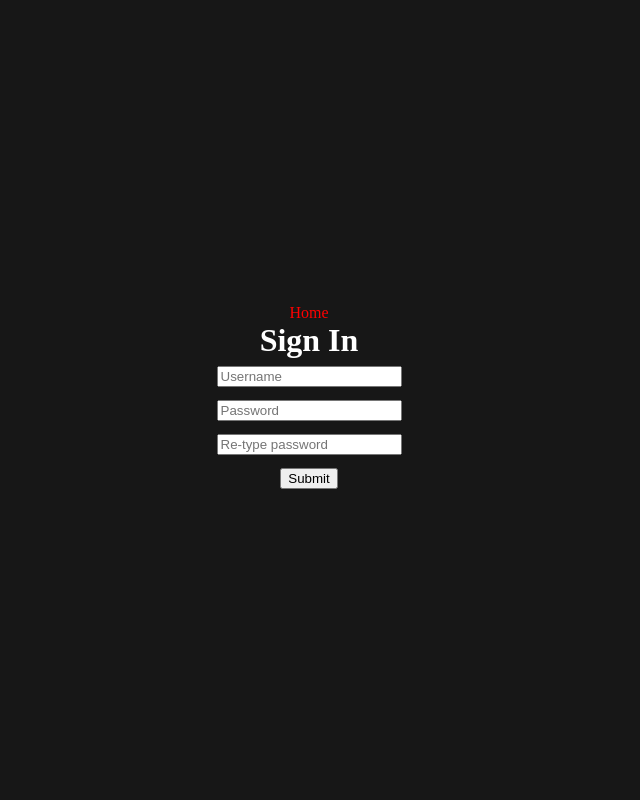
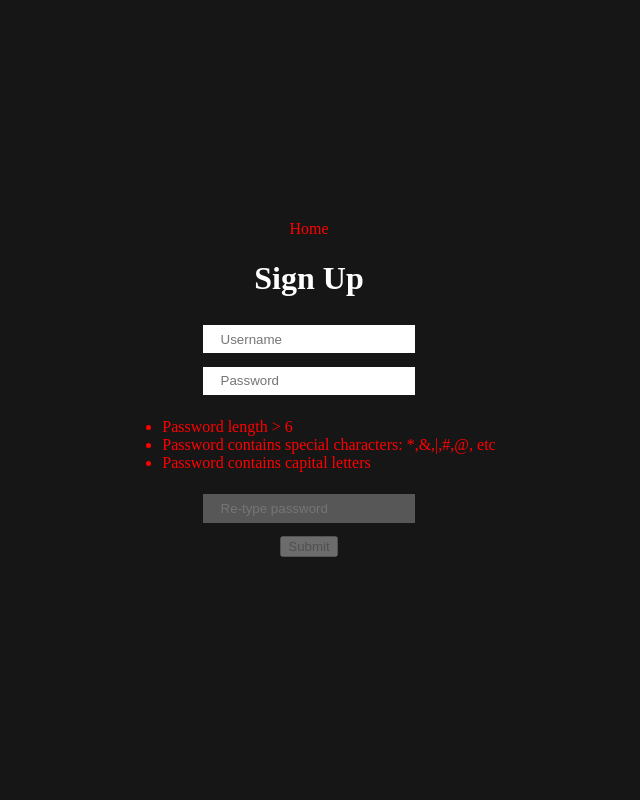
Before and after one commit to bluskigh/ajax_login, a Flask app: page /signup in a window 1280 px wide. Shown: the whole page, without its empty margins (331-971 px from the left). Run offline with Flask 2, Linux system fonts and the light colour scheme.

Commit message:
Structure done, need to style

```diff
--- a/app.py
+++ b/app.py
@@ -3,9 +3,10 @@ TODO:
     - Use JWTs when signing in the user / deleting user account (validity)
     - ajax api calls to to get information
 """
-from flask import Flask, redirect, session, render_template, request
+from flask import Flask, redirect, session, render_template, request, jsonify, flash
 from flask_migrate import Migrate
 from flask_sqlalchemy import SQLAlchemy
+from werkzeug.security import generate_password_hash, check_password_hash
 
 # init app with current directory name
 app = Flask(__name__)
@@ -30,6 +31,8 @@ class User(db.Model):
 
 @app.route('/')
 def index():
+    if session.get('userid'):
+        return render_template('signedin.html')
     return render_template('home.html')
 
 @app.route('/signin')
@@ -39,8 +42,16 @@ def signin():
 def signin_submission():
     username = request.form.get('username')
     password = request.form.get('password')
-    print(username, password)
-    return redirect('/signin')
+    user = db.session.query(User).filter(User.username==username).one_or_none()
+    if user is None:
+        flash('User was not found...', 'error');
+    if not check_password_hash(user.password, password):
+        flash('Invalid password', 'error')
+        return redirect('/signin')
+
+    flash('Signed in!', 'success')
+    session['userid'] = user.id
+    return redirect('/')
 
 @app.route('/signup')
 def signup():
@@ -48,4 +59,62 @@ def signup():
 
 @app.route('/signup', methods=['POST'])
 def signup_submission():
-    pass
+    """
+    Not to be used as an api call, used after form is submitted.
+    """
+    username = request.form.get('username')
+    password = request.form.get('password')
+    confirmation = request.form.get('confirmation')
+    # attempt to find the user
+    user = db.session.query(User).filter(User.username==username).one_or_none()
+    if user is not None:
+        flash('Username already in use', 'error')
+        return redirect('/signup')
+
+    # check password with confirmation
+    if password is None:
+        flash('Did not provide password', 'error')
+        return redirect('/signup')
+    if confirmation is None:
+        flash('Did not provide confirmation.', 'error')
+        return redirect('/signup')
+    if password != confirmation:
+        # TODO: try returning the password and confirmation, but hide let user hover over to see them
+        flash('Password and confirmation do not match', 'error')
+        return redirect('/signup')
+
+    try:
+        # create new user
+        pw_hash = generate_password_hash(password)
+        # transient stage
+        user = User(username=username, password=pw_hash)
+        # pending stage
+        db.session.add(user)
+        # committed stage
+        db.session.commit()
+        flash('user created.', 'success')
+        return redirect('/')
+    except Exception as e:
+        print(e)
+        db.session.rollback()
+        flash('Internal server error.', 'info')
+        return redirect('/signup')
+
+#---
+# Api Calls
+#---
+@app.route('/username_exists/<string:username>')
+def check_username(username):
+    if len(username) == 0:
+        return jsonify({'message': 'Please provide a valid username.'}), 401
+
+    user = db.session.query(User).filter(User.username==username).one_or_none()
+    if user is not None:
+        return jsonify({'exists': True}), 404
+    return jsonify({'exists': False}), 200
+
+@app.route('/signout')
+def signout():
+    session.clear()
+    flash('You\'re now signed out', 'info')
+    return redirect('/')
--- a/config.py
+++ b/config.py
@@ -4,3 +4,5 @@ SQLALCHEMY_DATABASE_URI='postgresql://temp:1234@localhost:5432/ajax_login'
 # temp:1234 <- your username and password
 # domain/port
 # database name
+
+SECRET_KEY="something"
--- a/requirements.txt
+++ b/requirements.txt
@@ -1,3 +1,4 @@
 Flask==1.1.2
 SQLAlchemy==1.4.9
 FLask-Migrate==2.7.0
+Werkzeug==1.0.1
--- a/static/css/form.css
+++ b/static/css/form.css
@@ -1,10 +1,6 @@
-body, html, h1, form { margin: 0; padding: 0; }
-
-body { background: rgb(23, 23, 23); color: white; overflow-x: hidden; overflow-y: hidden; }
-
 form {
-    height: 100vh;
-    width: 100vw;
+    height: 100%;
+    width: 100%;
     display: flex;
     flex-direction: column;
     align-items: center;
@@ -15,3 +11,13 @@ input,button {
 }
 
 a { color: red; text-decoration: none; }
+
+input {
+    border: none;
+    padding: .5em 1.3em;
+}
+.bad-input { border: 2px solid red; }
+.good-input { border: 5px solid green; }
+
+.good_pw { color: green; }
+.error_pw { color: red; }
--- /dev/null
+++ b/static/css/index.css
@@ -0,0 +1,25 @@
+html, body { margin: 0; padding: 0; overflow-x: hidden; overflow-y: hidden; }
+body {
+    background: rgb(23, 22, 22);
+    color: white;
+}
+#main {
+    height: 100vh;
+    width: 100vw;
+    display: flex;
+    align-items: center;
+    justify-content: center;
+}
+
+.flash {
+    top: 0;
+    position: absolute;
+    height: 10vh;
+    width: 100vw;
+    /*Default background colors*/
+    background: white;
+    color: black;
+}
+.success { background: green; color: black; }
+.error { background: darkred; color: white; }
+.info { background: darkblue; color: white; }
--- /dev/null
+++ b/static/js/signup.js
@@ -0,0 +1,109 @@
+const nameInput = document.querySelector("[name=username]");
+const passwordInput = document.querySelector("[name=password]");
+const confirmationInput = document.querySelector("[name=confirmation]");
+const submitButton = document.querySelector("form button");
+submitButton.disabled = true;
+confirmationInput.disabled = true;
+
+var checking = false;
+
+const removeGoodInput = (item) => { item.classList.remove("good-input"); item.classList.add("bad-input"); }
+const addGoodInput = (item) => { item.classList.add("good-input"); item.classList.remove("bad-input"); }
+
+const checkUsername = async () => {
+    console.log("started to check");
+    checking = true;
+    var result = await fetch('/username_exists/'+nameInput.value);
+    result = await result.json();
+    console.log(result);
+    console.log("got result");
+    if (result.exists) {
+        removeGoodInput(nameInput);
+    } else {
+        addGoodInput(nameInput);
+    }
+    console.log("done checking");
+    checking = false;
+}
+
+// checking while typing
+nameInput.addEventListener("keyup", function() {
+    if (this.value.length > 6) {
+        if (!checking) {
+            // start checking the database
+            checkUsername();
+        } else { }
+    } else { nameInput.classList.remove("bad-input"); nameInput.classList.remove("good-input"); }
+});
+
+// one last check
+nameInput.addEventListener("focusout", function() {
+    checkUsername();
+});
+
+
+
+const pw_conditions = document.querySelector("#password_conditions");
+const pw_length_cond = pw_conditions.querySelector("li");
+const pw_special_cond = pw_conditions.querySelector("li:nth-child(2)");
+const pw_capital_cond = pw_conditions.querySelector("li:nth-child(3)");
+
+const addGood = (item) => {
+    item.classList.remove("error_pw");
+    item.classList.add("good_pw");
+}
+const removeGood = (item) => {
+    item.classList.remove("good_pw");
+    item.classList.add("error_pw");
+}
+
+const contains = (text) => {
+    var pair = [false, false];
+    for (const letter of text) {
+        const code = letter.charCodeAt(0);
+        if ((code >= 32 && code <= 47) || (code >= 58 && code <= 54) || (code >= 91 && code <= 96)) {
+            pair[0] = true;
+        }
+        if (code >= 65 && code <= 90) {
+            pair[1] = true;
+        }
+        if (pair[0] && pair[1])
+            return pair;
+    }
+    return pair;
+}
+
+passwordInput.addEventListener("keyup", function() {
+    if (this.value.length > 6) {
+        addGood(pw_length_cond);
+        const pair = contains(this.value);
+        if (pair[0]) { addGood(pw_special_cond) } else { removeGood(pw_special_cond); return; }
+        if (pair[1]) { addGood(pw_capital_cond) } else { removeGood(pw_capital_cond); return; }
+        confirmationInput.disabled ? confirmationInput.disabled = false : 0;
+    } else {
+        removeGood(pw_length_cond);
+        removeGood(pw_special_cond);
+        removeGood(pw_capital_cond);
+        removeGoodInput(confirmationInput);
+        confirmationInput.value = "";
+        confirmationInput.disabled = true;
+    }
+});
+
+passwordInput.addEventListener("focusout", function() {
+    this.value.length < 6 ? removeGood(pw_length_cond) : 0;
+    const pair = contains(this.value);
+    !pair[0] ? removeGood(pw_special_cond) : 0;
+    !pair[1] ? removeGood(pw_capital_cond) : 0;
+    if (pair[0] && pair[1] && this.value.length > 6) {
+        confirmationInput.disabled = false;
+        submitButton.disabled = false;
+    } else { submitButton.disabled = true; }
+});
+
+confirmationInput.addEventListener("keyup", function() {
+    if (this.value == passwordInput.value) {
+        addGoodInput(confirmationInput);
+        submitButton.disabled = false;
+    } else { removeGoodInput(confirmationInput); !submitButton.disabled ? submitButton.disabled = true : 0}
+});
--- a/templates/forms/layout.html
+++ b/templates/forms/layout.html
@@ -1,21 +1,30 @@
-<html lang="en">
-<head>
-    <meta charset="UTF-8">
-    <meta http-equiv="X-UA-Compatible" content="IE=edge">
-    <meta name="viewport" content="width=device-width, initial-scale=1.0">
-    <link rel="stylesheet" type="text/css" href="/static/css/form.css"/>
-    <title>{{title}}</title>
-</head>
-<body>
+{% extends 'layout.html' %}
+{% block stylesheets %}
+<link rel="stylesheet" type="text/css" href="/static/css/form.css"/>
+{% endblock %}
+{% block content %}
     <form action="{{endpoint}}" method="POST">
         <a href="/">Home</a>
+        {% if "signin" in request.endpoint %}
         <h1>Sign In</h1>
-        <input type="text" name="username" placeholder="Username" required>
-        <input type="password" name="password" placeholder="Password" required>
+        {% else %}
+        <h1>Sign Up</h1>
+        {% endif %}
+        <input type="text" name="username" placeholder="Username" autocomplete="off" required>
+        <input type="password" name="password" placeholder="Password" autocomplete="off" required>
         {% if "signin" not in request.endpoint %}
-        <input type="password" name="confirmation" placeholder="Re-type password" required>
+        <ul id="password_conditions">
+            <li class="error_pw">Password length > 6</li>
+            <li class="error_pw">Password contains special characters: *,&,|,#,@, etc</li>
+            <li class="error_pw">Password contains capital letters</li>
+        </ul>
+        <input type="password" name="confirmation" placeholder="Re-type password" autocomplete="off" required>
         {% endif %}
         <button type="submit">Submit</button>
     </form>
-</body>
-</html>
+    {% if "signin" in request.endpoint %}
+    <script src="/static/js/signin.js"></script>
+    {% else %}
+    <script src="/static/js/signup.js"></script>
+    {% endif %}
+{% endblock %}
--- /dev/null
+++ b/templates/layout.html
@@ -0,0 +1,26 @@
+<html lang="en">
+<head>
+    <meta charset="UTF-8">
+    <meta http-equiv="X-UA-Compatible" content="IE=edge">
+    <meta name="viewport" content="width=device-width, initial-scale=1.0">
+    <link rel="stylesheet" type="text/css" href="/static/css/index.css"/>
+    {% block stylesheets %}
+    {% endblock %}
+    <title>{{title}}</title>
+</head>
+<body>
+    {% with messages = get_flashed_messages(with_categories=true) %}
+        {% if messages %}
+            {% for category, message in messages %}
+            <div class="flash {{category}}">
+                <p><strong>{{category}}</strong> : {{message}}</p>
+            </div>
+            {% endfor %}
+        {% endif %}
+    {% endwith %}
+    <div id="main">
+        {% block content %}
+        {% endblock %}
+    </div>
+</body>
+</html>
```
Also changed, not shown: static/css/home.css (+0 -13 lines), static/js/signin.js (added, +33 -0 lines), templates/home.html (+7 -14 lines), templates/signedin.html (added, +24 -0 lines), 2 other files.
